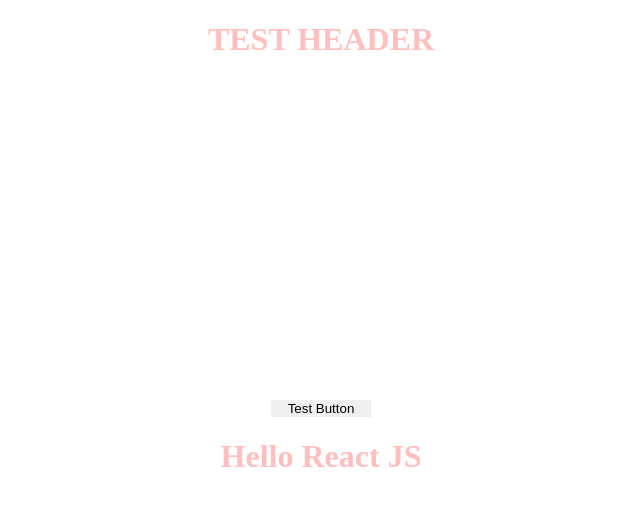
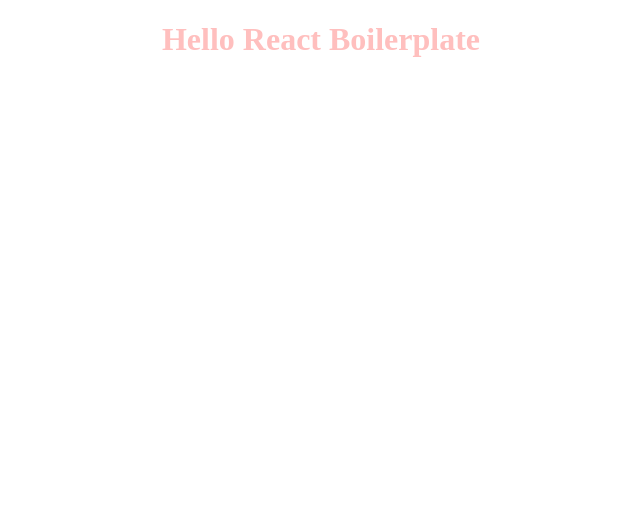
Before and after one commit to mojomoth/react-js-boilerplate, a React app: page / in a window 1280 px wide. Shown: the whole page, without its empty margins (319-959 px from the left). Built offline with nearby package versions, Linux system fonts and the light colour scheme.

Commit message:
initialize boilerplate DOM

```diff
--- a/src/components/app.js
+++ b/src/components/app.js
@@ -2,7 +2,7 @@
 
 export default class App extends Component {
   render() {
-    const hello = 'Hello React JS';
+    const hello = 'Hello React Boilerplate';
     return (<h1>{hello}</h1>);
   }
 }
--- a/src/index.html
+++ b/src/index.html
@@ -6,9 +6,6 @@
     <title>React JS Boilerplate</title>
   </head>
   <body>
-        <h1>TEST HEADER</h1>
-        <section id="color"></section>
-        <button id="button">Test Button</button>
     <div id="root"></div>
   </body>
 </html>
```
Lines whose indentation alone changed are shown as unchanged.
